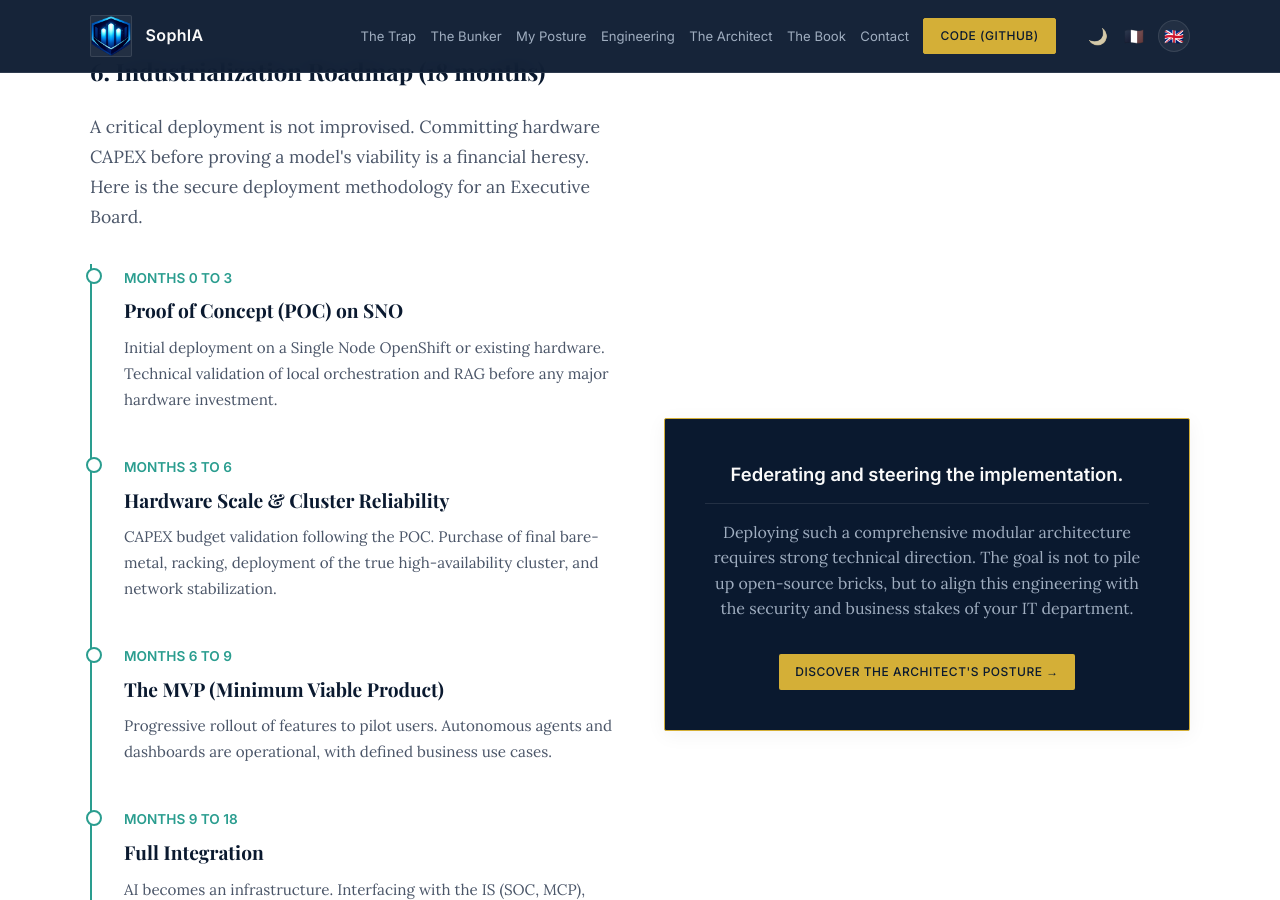
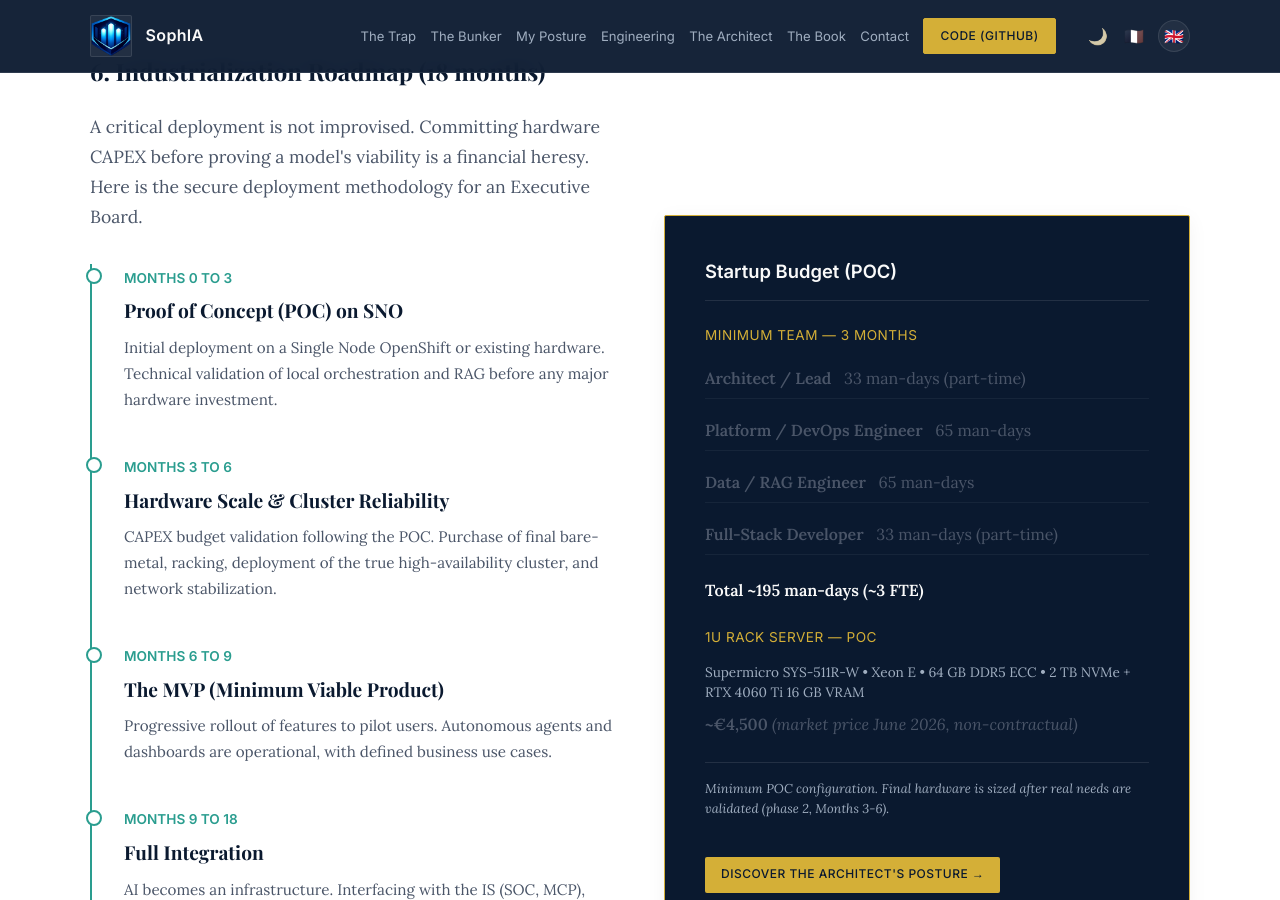
Before and after one commit to Kisai-DG-SLU/SophIA, a Jekyll site: the page built from ingenierie.html, in a window 1280 px wide and 900 px high, scrolled down 4716 px. Built offline with Jekyll 4.4.1, drawn with Linux system fonts in a browser that asks for light colours.

Commit message:
Add Startup Budget (POC) card with RH (man-days) and hardware costs

```diff
--- a/_includes/i18n/ingenierie.js
+++ b/_includes/i18n/ingenierie.js
@@ -76,7 +76,20 @@ const pageTranslations = {
 
           roleTitle: "Fédérer et piloter l'implémentation.",
           roleText: "Le déploiement d'une architecture modulaire aussi complète exige une direction technique forte. L'objectif n'est pas d'empiler des briques open-source, mais d'aligner cette ingénierie avec la sécurité et les enjeux métiers de votre DSI.",
-          roleBtn: "Découvrir la posture de l'Architecte →"
+          roleBtn: "Découvrir la posture de l'Architecte →",
+
+          budgetTitle: "Budget de Démarrage (POC)",
+          budgetSubtitle: "Équipe minimale — 3 mois",
+          budgetRo1: "<strong>Architecte / Pilote</strong> &nbsp; 33 JH (mi-temps)",
+          budgetRo2: "<strong>Ing. Platform / DevOps</strong> &nbsp; 65 JH",
+          budgetRo3: "<strong>Ing. Data / RAG</strong> &nbsp; 65 JH",
+          budgetRo4: "<strong>Dev Full-Stack</strong> &nbsp; 33 JH (mi-temps)",
+          budgetTotal: "<strong>Total ~195 JH (~3 ETP)</strong>",
+          budgetHwTitle: "Serveur Rack 1U — POC",
+          budgetHwSpec: "Supermicro SYS-511R-W • Xeon E • 64 Go DDR5 ECC • 2 To NVMe + RTX 4060 Ti 16 Go VRAM",
+          budgetHwPrice: "<strong>~4 500 €</strong> <em>(prix marché juin 2026, non contractuels)</em>",
+          budgetDisclaimer: "Configuration POC minimale. Le matériel définitif est dimensionné après validation des besoins réels (phase 2, Mois 3-6).",
+          budgetRoleBtn: "Découvrir la posture de l'Architecte →"
         },
   },
   en: {
@@ -156,7 +169,20 @@ const pageTranslations = {
 
           roleTitle: "Federating and steering the implementation.",
           roleText: "Deploying such a comprehensive modular architecture requires strong technical direction. The goal is not to pile up open-source bricks, but to align this engineering with the security and business stakes of your IT department.",
-          roleBtn: "Discover the Architect's posture →"
+          roleBtn: "Discover the Architect's posture →",
+
+          budgetTitle: "Startup Budget (POC)",
+          budgetSubtitle: "Minimum team — 3 months",
+          budgetRo1: "<strong>Architect / Lead</strong> &nbsp; 33 man-days (part-time)",
+          budgetRo2: "<strong>Platform / DevOps Engineer</strong> &nbsp; 65 man-days",
+          budgetRo3: "<strong>Data / RAG Engineer</strong> &nbsp; 65 man-days",
+          budgetRo4: "<strong>Full-Stack Developer</strong> &nbsp; 33 man-days (part-time)",
+          budgetTotal: "<strong>Total ~195 man-days (~3 FTE)</strong>",
+          budgetHwTitle: "1U Rack Server — POC",
+          budgetHwSpec: "Supermicro SYS-511R-W • Xeon E • 64 GB DDR5 ECC • 2 TB NVMe + RTX 4060 Ti 16 GB VRAM",
+          budgetHwPrice: "<strong>~€4,500</strong> <em>(market price June 2026, non-contractual)</em>",
+          budgetDisclaimer: "Minimum POC configuration. Final hardware is sized after real needs are validated (phase 2, Months 3-6).",
+          budgetRoleBtn: "Discover the Architect's posture →"
         },
   }
 };
--- a/ingenierie.html
+++ b/ingenierie.html
@@ -261,12 +261,31 @@ custom_i18n: ingenierie
             </ul>
           </div>
 
-          <div class="card" style="background: var(--bg-dark); border-color: var(--accent-gold); text-align: center; height: auto;">
-            <h3 data-i18n="eng.roleTitle" style="color: var(--text-dark); border-bottom: 1px solid var(--border-dark); padding-bottom: 0.8rem;">Fédérer et piloter l'implémentation.</h3>
-            <p data-i18n="eng.roleText" style="color: var(--text-dark-muted); margin-bottom: 2rem; margin-top: 1rem;">
-              Le déploiement d'une architecture modulaire aussi complète exige une direction technique forte. L'objectif n'est pas d'empiler des briques open-source, mais d'aligner cette ingénierie avec la sécurité et les enjeux métiers de votre DSI.
+          <div class="card" style="background: var(--bg-dark); border-color: var(--accent-gold); height: auto;">
+            <h3 data-i18n="eng.budgetTitle" style="color: var(--text-dark); border-bottom: 1px solid var(--border-dark); padding-bottom: 0.8rem;">Budget de Démarrage (POC)</h3>
+
+            <p data-i18n="eng.budgetSubtitle" style="color: var(--accent-gold); font-family: var(--font-ui); font-size: 0.85rem; text-transform: uppercase; letter-spacing: 0.5px; margin: 1.5rem 0 0.8rem;">Équipe minimale — 3 mois</p>
+            <ul style="list-style: none; padding: 0; margin: 0; color: var(--text-dark-muted); font-size: 0.9rem;">
+              <li data-i18n="eng.budgetRo1" style="padding: 0.4rem 0; border-bottom: 1px solid rgba(255,255,255,0.05);"><strong>Architecte / Pilote</strong> &nbsp; 33 JH (mi-temps)</li>
+              <li data-i18n="eng.budgetRo2" style="padding: 0.4rem 0; border-bottom: 1px solid rgba(255,255,255,0.05);"><strong>Ing. Platform / DevOps</strong> &nbsp; 65 JH</li>
+              <li data-i18n="eng.budgetRo3" style="padding: 0.4rem 0; border-bottom: 1px solid rgba(255,255,255,0.05);"><strong>Ing. Data / RAG</strong> &nbsp; 65 JH</li>
+              <li data-i18n="eng.budgetRo4" style="padding: 0.4rem 0; border-bottom: 1px solid rgba(255,255,255,0.05);"><strong>Dev Full-Stack</strong> &nbsp; 33 JH (mi-temps)</li>
+              <li data-i18n="eng.budgetTotal" style="padding: 0.6rem 0 0; color: var(--text-dark);"><strong>Total ~195 JH (~3 ETP)</strong></li>
+            </ul>
+
+            <p data-i18n="eng.budgetHwTitle" style="color: var(--accent-gold); font-family: var(--font-ui); font-size: 0.85rem; text-transform: uppercase; letter-spacing: 0.5px; margin: 1.5rem 0 0.8rem;">Serveur Rack 1U — POC</p>
+            <p data-i18n="eng.budgetHwSpec" style="color: var(--text-dark-muted); font-size: 0.85rem; line-height: 1.5; margin: 0;">
+              Supermicro SYS-511R-W • Xeon E • 64 Go DDR5 ECC • 2 To NVMe + RTX 4060 Ti 16 Go VRAM
             </p>
-            <a href="architecte.html" class="btn btn-primary" style="background: var(--accent-gold); color: var(--bg-dark); border: none;" data-i18n="eng.roleBtn">Découvrir la posture de l'Architecte →</a>
+            <p data-i18n="eng.budgetHwPrice" style="margin: 0.6rem 0 0; font-size: 1rem;">
+              <strong>~4 500 €</strong> <em style="color: var(--text-dark-muted); font-size: 0.8rem;">(prix marché juin 2026, non contractuels)</em>
+            </p>
+
+            <p data-i18n="eng.budgetDisclaimer" style="color: var(--text-dark-muted); font-size: 0.8rem; font-style: italic; margin-top: 1.5rem; padding-top: 1rem; border-top: 1px solid var(--border-dark);">
+              Configuration POC minimale. Le matériel définitif est dimensionné après validation des besoins réels (phase 2, Mois 3-6).
+            </p>
+
+            <a href="architecte.html" class="btn btn-primary" style="background: var(--accent-gold); color: var(--bg-dark); border: none; margin-top: 1.5rem;" data-i18n="eng.budgetRoleBtn">Découvrir la posture de l'Architecte →</a>
           </div>
         </div>
       </div>
```
